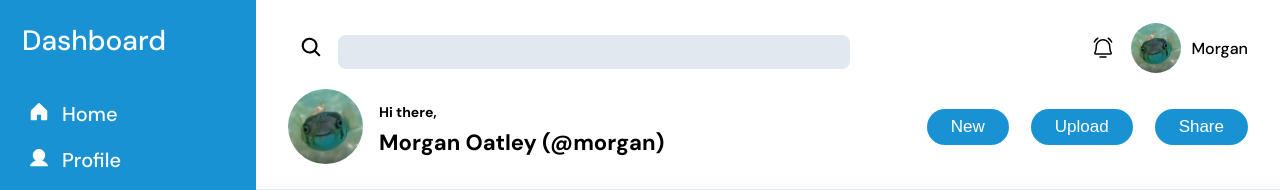
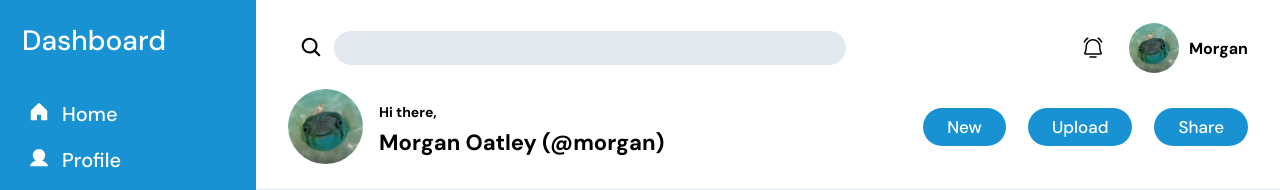
Before and after one commit to slippyishappy/admin-dashboard, a plain HTML site: page index.html in a window 1280 px wide. Shown: the top 190 px of the page. Drawn offline with Linux system fonts and the light colour scheme.

Commit message:
Few final touches

```diff
--- a/style.css
+++ b/style.css
@@ -80,7 +80,8 @@ body {
     width: 50px;
     height: 50px;
     border-radius: 50%;
-    margin: 0 10px;
+    margin-right: 10px;
+    margin-left: 18px;
 }
 
 .profile-container {
@@ -97,6 +98,8 @@ body {
 }
 
 .search {
+    display: flex;
+    align-items: center;
     flex: 2;
 }
 
@@ -108,6 +111,7 @@ input[type="search"] {
     padding: 6px 12px;
     border-radius: 8px;
     width: 80%;
+    border-radius: 100px;
 }
 
 input[type="search"]:focus {
@@ -231,6 +235,7 @@ div.name-tag > p {
     border: 0;
     border-radius: 80px;
     font-size: var(--text);
+    font-family: var(--font);
 }
 
 .buttons {
@@ -244,3 +249,7 @@ div.name-tag > p {
     align-items: center;
     justify-content: space-between;
 }
+
+.profile-name {
+    font-weight: 700;
+}
```
